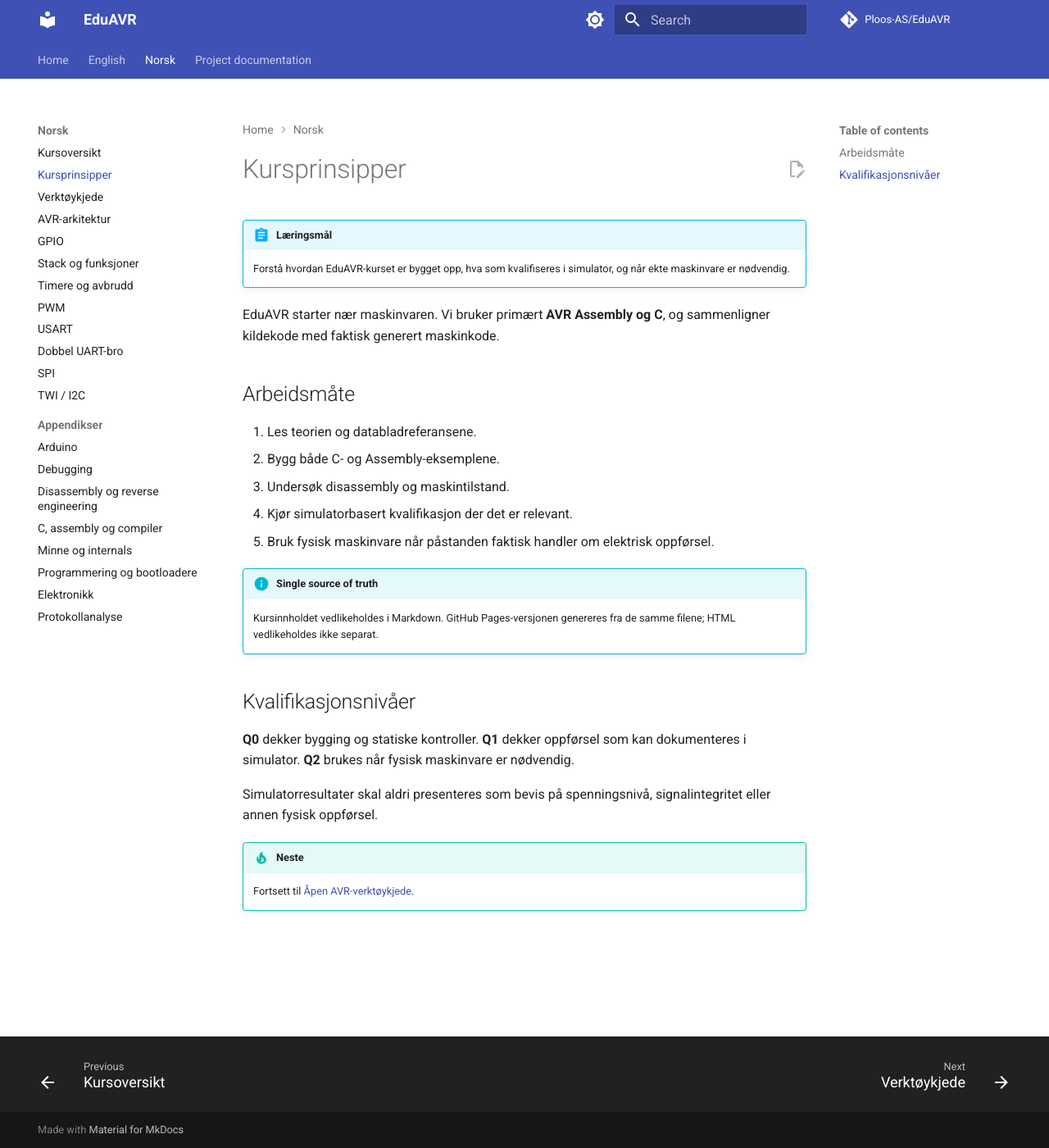
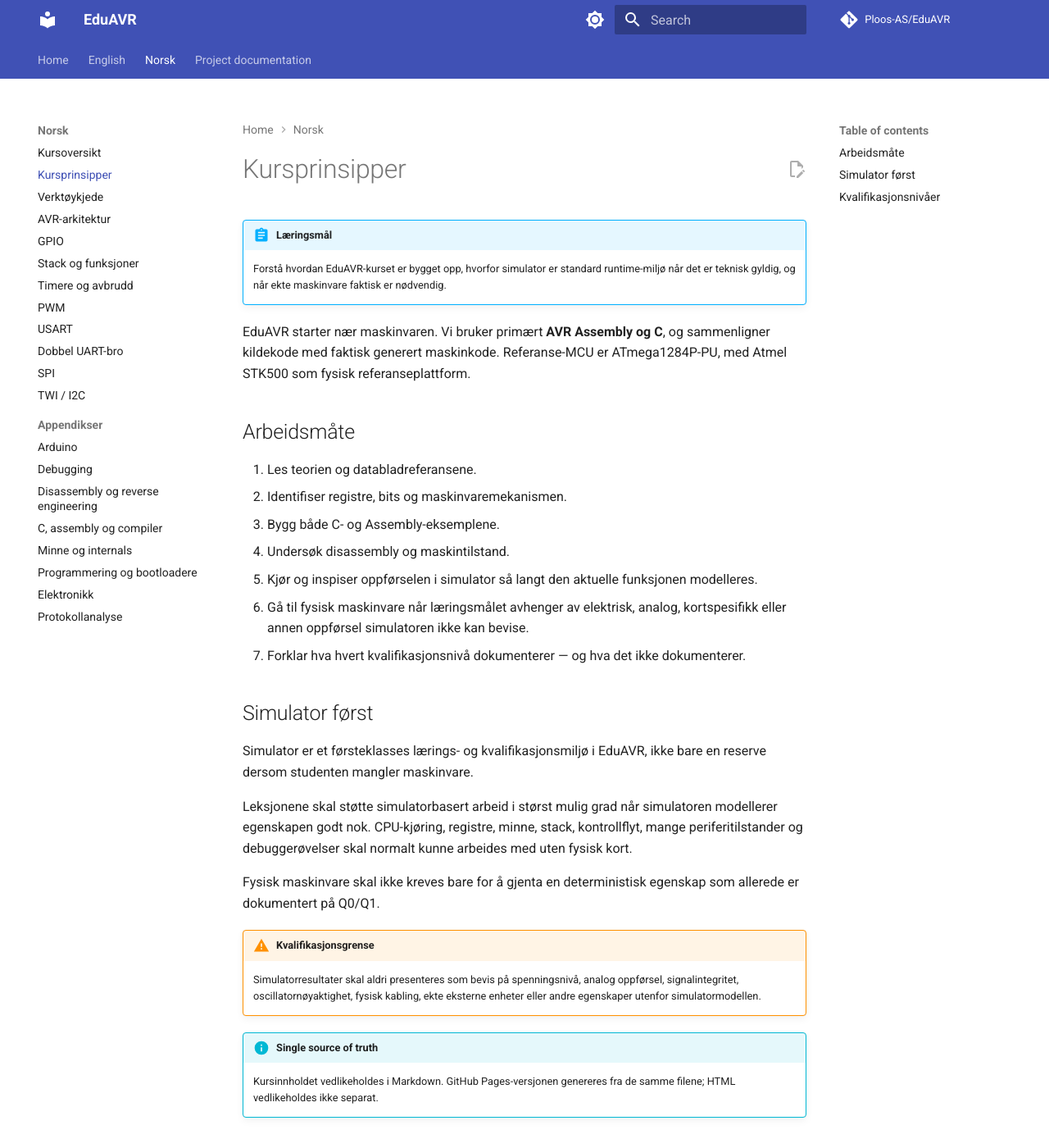
Before and after one commit to Ploos-AS/EduAVR, an MkDocs documentation site: the page built from docs/no/00-course-principles.md, in a window 1280 px wide and 1400 px high. Shown: the whole window at 82% size. Built offline with MkDocs 1.6.1 and Material for MkDocs 9.7.7, drawn with Linux system fonts in a browser that asks for light colours; comment, search, counter and statistics services are not loaded; some of the changed text lies outside the part shown.

Commit message:
docs: strengthen simulation-first course policy

```diff
--- a/docs/no/00-course-principles.md
+++ b/docs/no/00-course-principles.md
@@ -1,26 +1,43 @@
 # Kursprinsipper
 
 !!! abstract "Læringsmål"
-    Forstå hvordan EduAVR-kurset er bygget opp, hva som kvalifiseres i simulator, og når ekte maskinvare er nødvendig.
+    Forstå hvordan EduAVR-kurset er bygget opp, hvorfor simulator er standard runtime-miljø når det er teknisk gyldig, og når ekte maskinvare faktisk er nødvendig.
 
-EduAVR starter nær maskinvaren. Vi bruker primært **AVR Assembly og C**, og sammenligner kildekode med faktisk generert maskinkode.
+EduAVR starter nær maskinvaren. Vi bruker primært **AVR Assembly og C**, og sammenligner kildekode med faktisk generert maskinkode. Referanse-MCU er ATmega1284P-PU, med Atmel STK500 som fysisk referanseplattform.
 
 ## Arbeidsmåte
 
 1. Les teorien og databladreferansene.
-2. Bygg både C- og Assembly-eksemplene.
-3. Undersøk disassembly og maskintilstand.
-4. Kjør simulatorbasert kvalifikasjon der det er relevant.
-5. Bruk fysisk maskinvare når påstanden faktisk handler om elektrisk oppførsel.
+2. Identifiser registre, bits og maskinvaremekanismen.
+3. Bygg både C- og Assembly-eksemplene.
+4. Undersøk disassembly og maskintilstand.
+5. Kjør og inspiser oppførselen i simulator så langt den aktuelle funksjonen modelleres.
+6. Gå til fysisk maskinvare når læringsmålet avhenger av elektrisk, analog, kortspesifikk eller annen oppførsel simulatoren ikke kan bevise.
+7. Forklar hva hvert kvalifikasjonsnivå dokumenterer — og hva det ikke dokumenterer.
+
+## Simulator først
+
+Simulator er et førsteklasses lærings- og kvalifikasjonsmiljø i EduAVR, ikke bare en reserve dersom studenten mangler maskinvare.
+
+Leksjonene skal støtte simulatorbasert arbeid i størst mulig grad når simulatoren modellerer egenskapen godt nok. CPU-kjøring, registre, minne, stack, kontrollflyt, mange periferitilstander og debuggerøvelser skal normalt kunne arbeides med uten fysisk kort.
+
+Fysisk maskinvare skal ikke kreves bare for å gjenta en deterministisk egenskap som allerede er dokumentert på Q0/Q1.
+
+!!! warning "Kvalifikasjonsgrense"
+    Simulatorresultater skal aldri presenteres som bevis på spenningsnivå, analog oppførsel, signalintegritet, oscillatornøyaktighet, fysisk kabling, ekte eksterne enheter eller andre egenskaper utenfor simulatormodellen.
 
 !!! info "Single source of truth"
     Kursinnholdet vedlikeholdes i Markdown. GitHub Pages-versjonen genereres fra de samme filene; HTML vedlikeholdes ikke separat.
 
 ## Kvalifikasjonsnivåer
 
-**Q0** dekker bygging og statiske kontroller. **Q1** dekker oppførsel som kan dokumenteres i simulator. **Q2** brukes når fysisk maskinvare er nødvendig.
+- **Q0 — bygg/statisk:** kompilering, linking, disassembly og strukturelle kontroller.
+- **Q1 — simulator:** runtime-oppførsel som simulatoren modellerer tilstrekkelig.
+- **Q2 — maskinvare:** elektrisk, analog, timing-, kort- og eksternenhetsoppførsel som krever fysisk evidens.
 
-Simulatorresultater skal aldri presenteres som bevis på spenningsnivå, signalintegritet eller annen fysisk oppførsel.
+Q1 er standard runtime-kvalifikasjon for kursprogramvaren. En leksjon kan i tillegg ha et valgfritt eller nødvendig Q2-checkpoint når læringsmålet faktisk avhenger av fysisk maskinvare.
+
+Se prosjektets [simulation-first qualification policy](../SIMULATION_POLICY.md) for de detaljerte reglene.
 
 !!! tip "Neste"
     Fortsett til [Åpen AVR-verktøykjede](01-toolchain.md).
```
